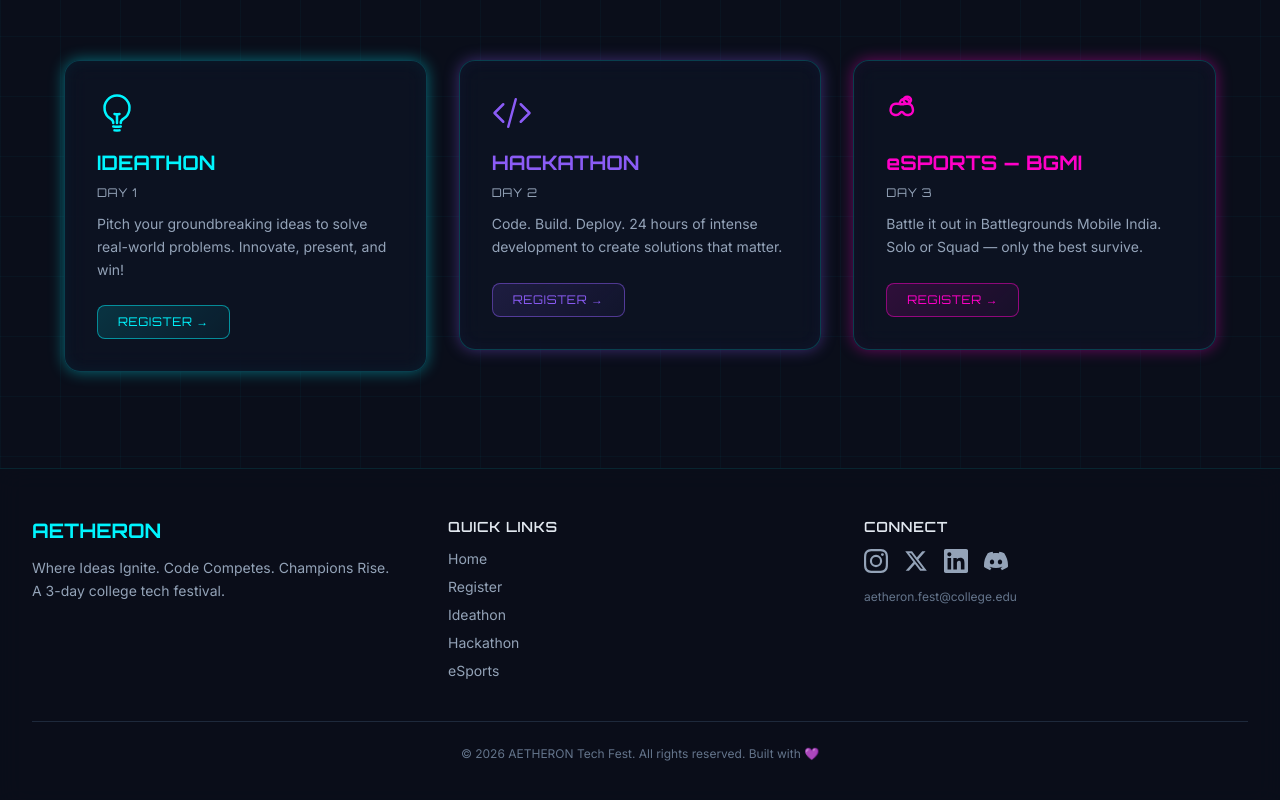
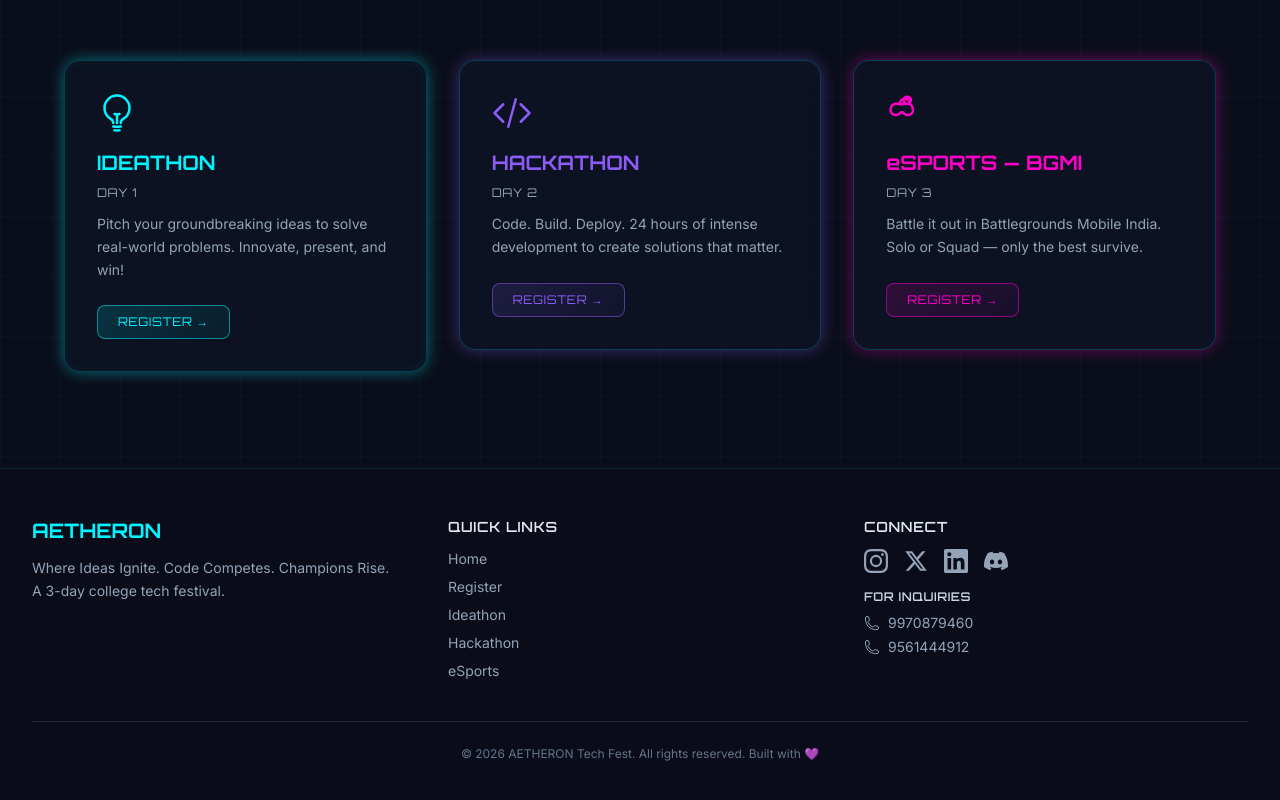
Before and after one commit to siddhantsatote/aetheron, a Next.js app: page / in a window 1280 px wide. Shown: the part 1004-1804 px from the top of the page. Built offline with nearby package versions, Linux system fonts and the light colour scheme.

Commit message:
first commit

```diff
--- a/components/Footer.jsx
+++ b/components/Footer.jsx
@@ -129,9 +129,51 @@
                 </svg>
               </a>
             </div>
-            <p className="text-slate-500 text-xs mt-4">
-              aetheron.fest@college.edu
-            </p>
+            <div className="mt-4">
+              <h5 className="font-orbitron text-xs font-semibold text-slate-300 tracking-wider mb-2">
+                FOR INQUIRIES
+              </h5>
+              <div className="space-y-1">
+                <a
+                  href="tel:9970879460"
+                  className="flex items-center gap-2 text-slate-400 hover:text-neon-cyan transition-colors text-sm"
+                >
+                  <svg
+                    className="w-4 h-4"
+                    fill="none"
+                    stroke="currentColor"
+                    viewBox="0 0 24 24"
+                    strokeWidth={1.5}
+                  >
+                    <path
+                      strokeLinecap="round"
+                      strokeLinejoin="round"
+                      d="M2.25 6.75c0 8.284 6.716 15 15 15h2.25a2.25 2.25 0 002.25-2.25v-1.372c0-.516-.351-.966-.852-1.091l-4.423-1.106c-.44-.11-.902.055-1.173.417l-.97 1.293c-.282.376-.769.542-1.21.38a12.035 12.035 0 01-7.143-7.143c-.162-.441.004-.928.38-1.21l1.293-.97c.363-.271.527-.734.417-1.173L6.963 3.102a1.125 1.125 0 00-1.091-.852H4.5A2.25 2.25 0 002.25 4.5v2.25z"
+                    />
+                  </svg>
+                  9970879460
+                </a>
+                <a
+                  href="tel:9561444912"
+                  className="flex items-center gap-2 text-slate-400 hover:text-neon-cyan transition-colors text-sm"
+                >
+                  <svg
+                    className="w-4 h-4"
+                    fill="none"
+                    stroke="currentColor"
+                    viewBox="0 0 24 24"
+                    strokeWidth={1.5}
+                  >
+                    <path
+                      strokeLinecap="round"
+                      strokeLinejoin="round"
+                      d="M2.25 6.75c0 8.284 6.716 15 15 15h2.25a2.25 2.25 0 002.25-2.25v-1.372c0-.516-.351-.966-.852-1.091l-4.423-1.106c-.44-.11-.902.055-1.173.417l-.97 1.293c-.282.376-.769.542-1.21.38a12.035 12.035 0 01-7.143-7.143c-.162-.441.004-.928.38-1.21l1.293-.97c.363-.271.527-.734.417-1.173L6.963 3.102a1.125 1.125 0 00-1.091-.852H4.5A2.25 2.25 0 002.25 4.5v2.25z"
+                    />
+                  </svg>
+                  9561444912
+                </a>
+              </div>
+            </div>
           </div>
         </div>
 
```
